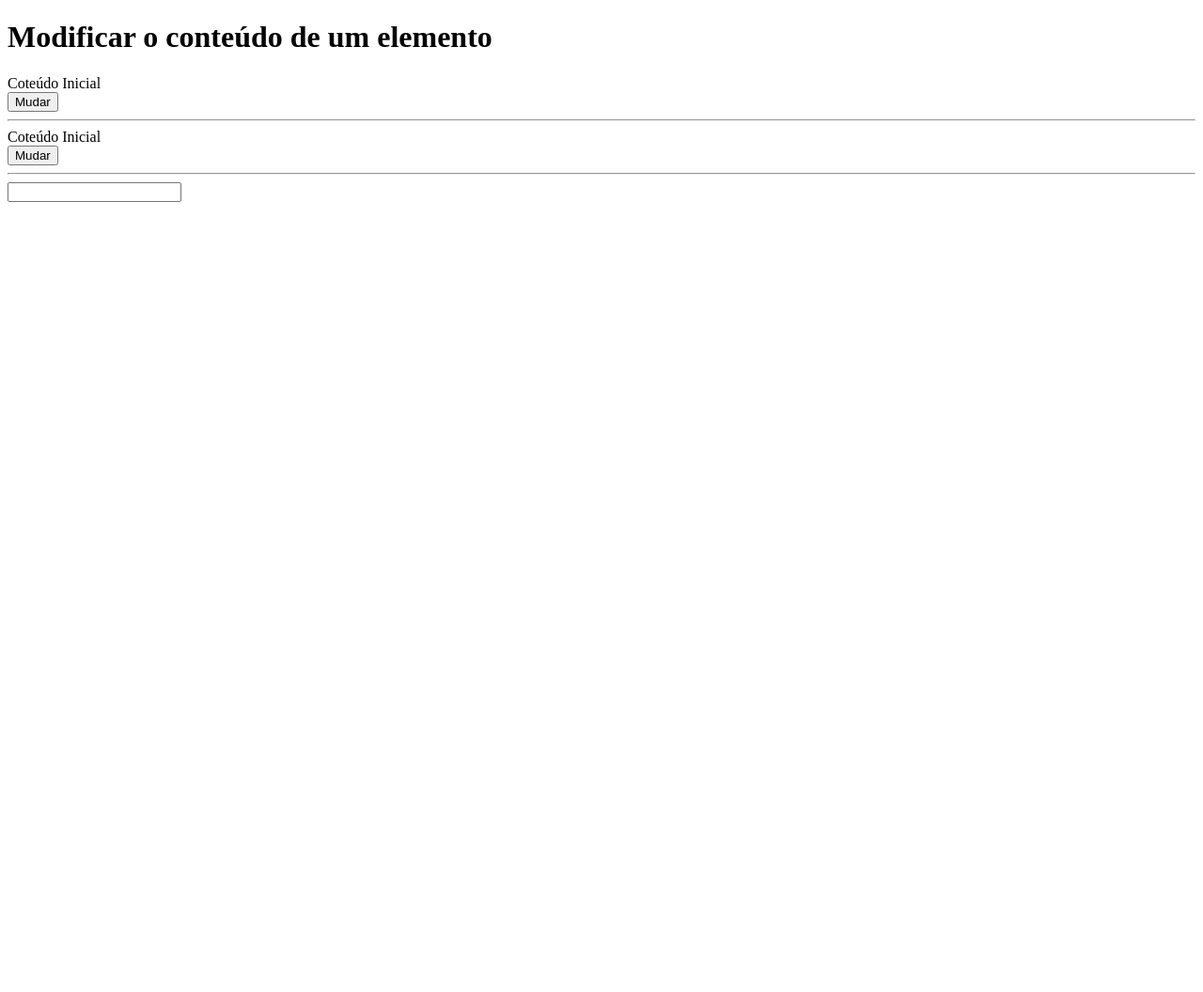
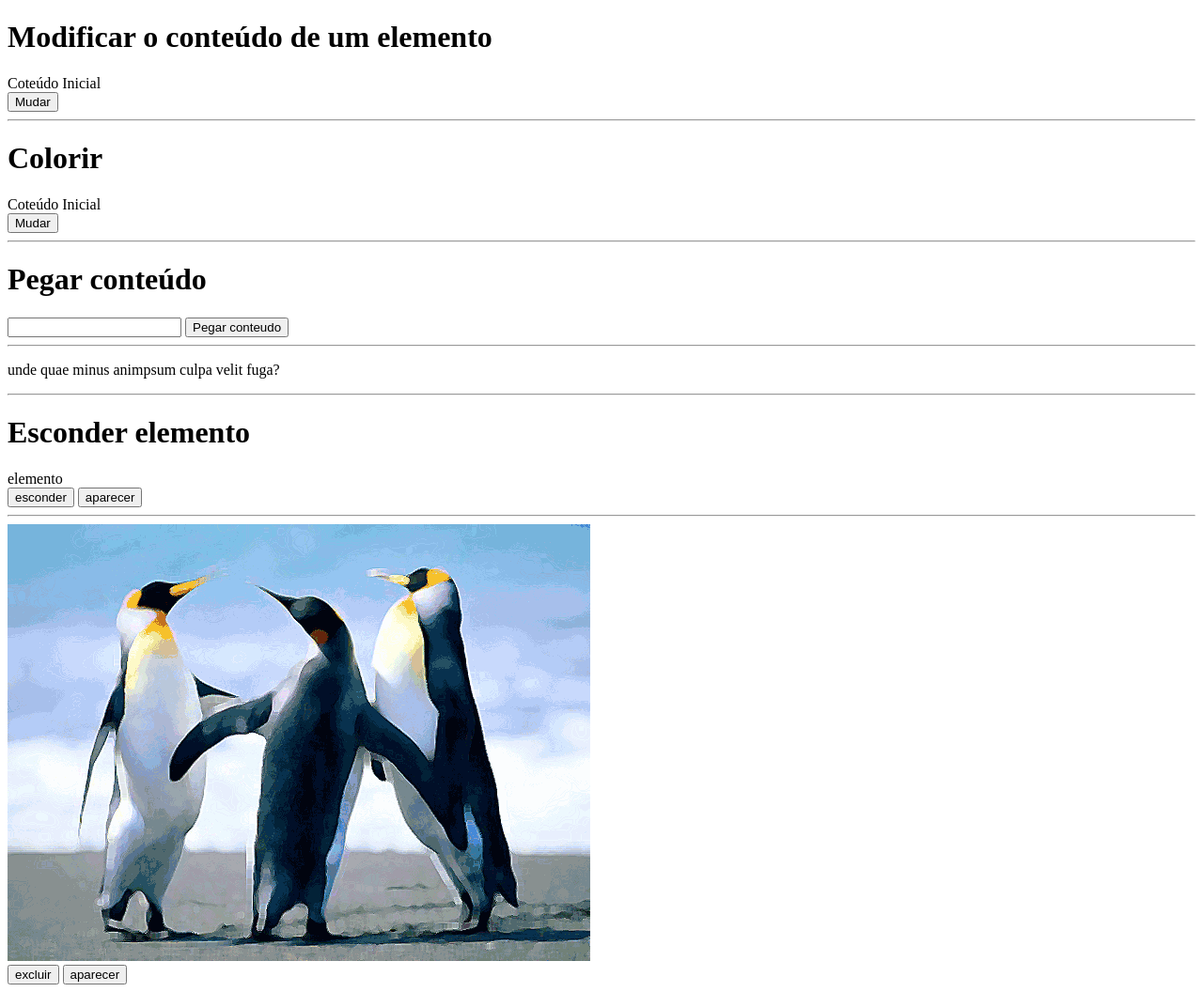
Before and after one commit to Hector2414/Front-End, a plain HTML site: page JavaScript/exemplo-getElementById.html in a window 1280 px wide. Shown: the whole page at 94% size. Before the commit the page ends 800 px from the top, so only its background shows below. Drawn offline with Linux system fonts and the light colour scheme.

Commit message:
Mexendo mais com JS

```diff
--- a/JavaScript/exemplo-getElementById.html
+++ b/JavaScript/exemplo-getElementById.html
@@ -11,16 +11,54 @@
     <div id="meuElemento">Coteúdo Inicial</div>
     <button onclick="modificar()">Mudar</button>
     <hr>
-
+<h1>Colorir</h1>
     <div id="meuElemento2">Coteúdo Inicial</div>
     <button onclick="colorir()">Mudar</button>
     <hr>
+    <h1>Pegar conteúdo</h1>
     <input type="text" id="texto">
+    <button id="button" onclick="pega()"> Pegar conteudo</button>
+    <hr>
+    <p id="conteudo">  unde quae minus animpsum culpa velit fuga?</p>
+    <hr>
+    <h1>Esconder elemento</h1>
+    <div  id="esconder">elemento</div>
+    <button onclick="esconderElemento()">esconder</button>
+    <button onclick="aparecerElemento()">aparecer</button>
+    <hr>
+    <div id="outraimagem">
+        <img src="./IMG/phoca_thumb_l_image03_grd.png" alt="" id="imagem">
+    </div>
+
+    <button id="excluir" onclick="desaparecerImagem()">excluir </button>
+    <button id="aparecer" onclick="aparecerElemento()">aparecer</button>
+
 </body>
 <script>
+    function desaparecerImagem(){
+        var elemento = document.getElementById("imagem")
+       elemento.parentNode.removeChild(elemento)
+    }
+    function aparecerImagem(){
+        var elemento = document.getElementById("imagem")
+        const newImg = document.createElement("outraimagem");
+        newImg.parentNode.appendChild()
+
+    }
+    function esconderElemento(){
+        var elemento = document.getElementById("esconder")
+        elemento.style.display = "none"
+    }
+    function aparecerElemento(){
+        var elemento = document.getElementById("esconder")
+        elemento.style.display = ""
+    }
     function pega(){
         var elemento = document.getElementById("texto");
-        var valor = input.value
+        var conteudo  = document.getElementById("conteudo");
+        var valor = elemento.value;
+
+        conteudo.innerHTML = valor;
     }
     function modificar(){
         var elemento = document.getElementById("meuElemento");
@@ -31,6 +69,8 @@
     function colorir(){
         var cor = document.getElementById("meuElemento2");
         cor.style.color = "blue";
+        cor.style.fontFamily="bold";
+
     }
 </script>
 </html>
```
Also changed, not shown: JavaScript/IMG/phoca_thumb_l_image03_grd.png (added).
